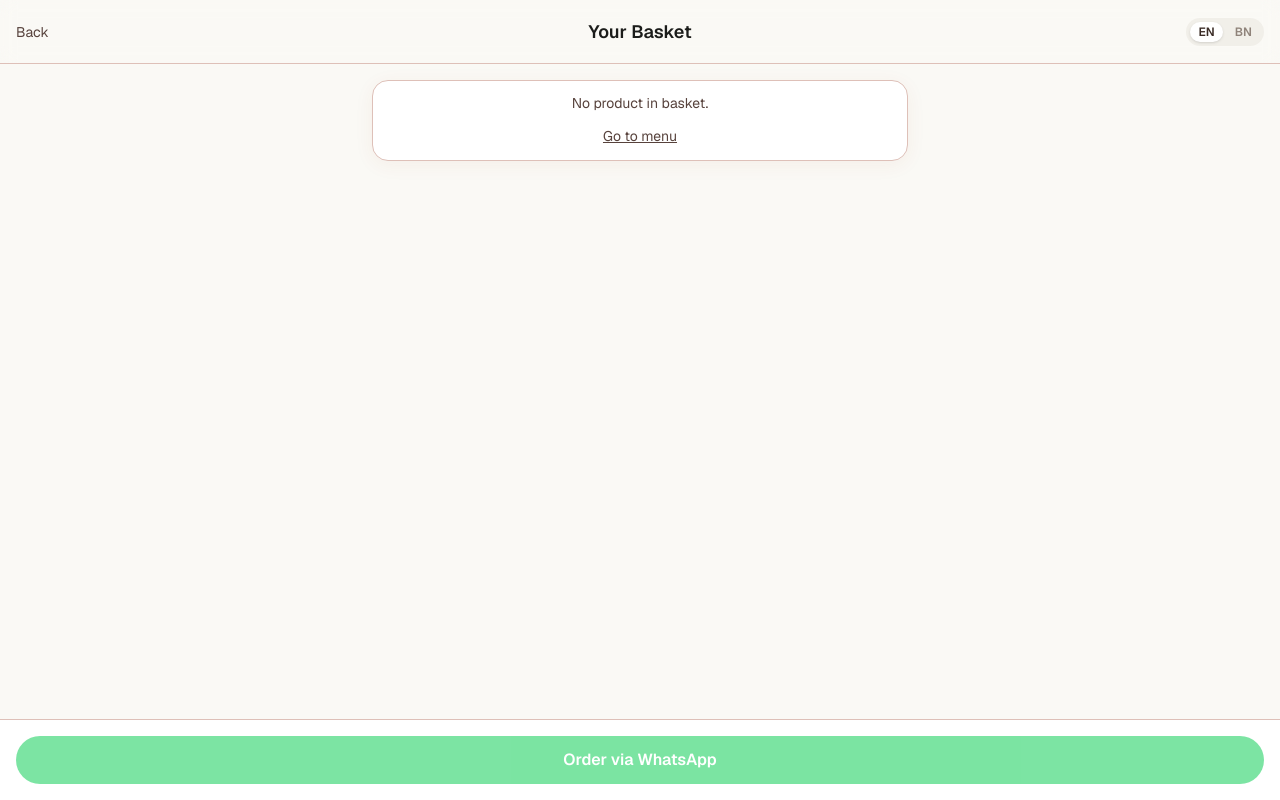
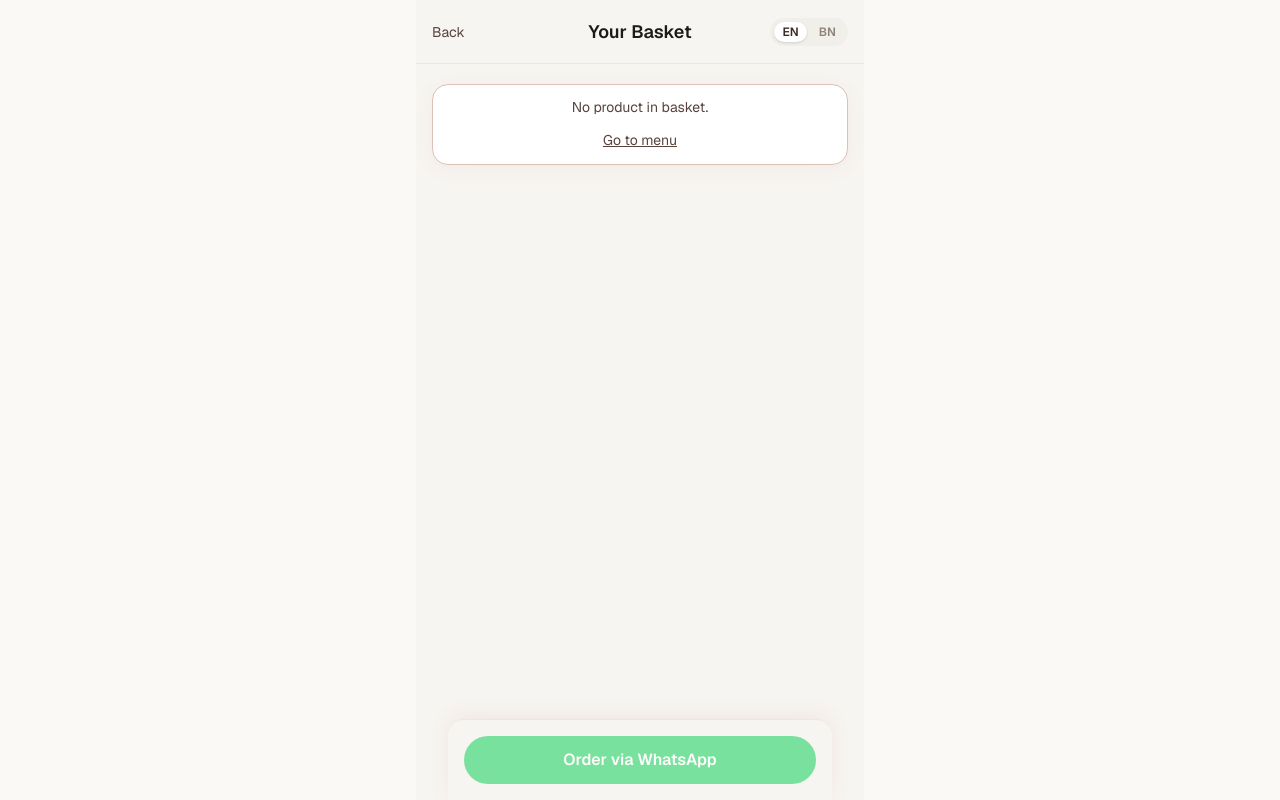
Before and after one commit to alaminsahed/qr-menu-mvp, a Next.js app: page /basket in a window 1280 px wide. Built offline with nearby package versions, Linux system fonts and the light colour scheme.

Commit message:
style: update BasketPage and related components for improved UI
- Modified styles in `BasketPage`, `CheckoutBar`, and `TopAppBar` to enhance visual consistency and user experience.
- Adjusted background colors, borders, and layout properties for a more cohesive design across components.

```diff
--- a/app/basket/_components/checkout-bar.tsx
+++ b/app/basket/_components/checkout-bar.tsx
@@ -8,7 +8,7 @@ type CheckoutBarProps = {
 
 export function CheckoutBar({ error, disabled, onOrder }: CheckoutBarProps) {
   return (
-    <div className="fixed inset-x-0 bottom-0 border-t border-default bg-surface p-4">
+    <div className="fixed inset-x-0 bottom-0 z-30 mx-auto w-full max-w-sm rounded-t-2xl border-t border-[#ebe7df] bg-[#f7f5f1]/95 p-4 shadow-[0_-4px_20px_rgba(172,68,37,0.08)] backdrop-blur-lg">
       {error ? <p className="ui-error mb-2">{error}</p> : null}
       <button
         type="button"
--- a/app/basket/_components/top-app-bar.tsx
+++ b/app/basket/_components/top-app-bar.tsx
@@ -10,7 +10,7 @@ export function TopAppBar({
   right?: ReactNode;
 }) {
   return (
-    <header className="sticky top-0 z-40 flex h-16 items-center justify-between border-b border-default bg-surface/90 px-4 backdrop-blur">
+    <header className="sticky top-0 z-40 flex h-16 items-center justify-between border-b border-[#ebe7df] bg-[#f7f5f1]/95 px-4 backdrop-blur-lg">
       <div className="w-20">{left}</div>
       <h1 className="ui-text-title text-center">{title}</h1>
       <div className="flex w-20 justify-end">{right}</div>
--- a/app/basket/page.tsx
+++ b/app/basket/page.tsx
@@ -77,7 +77,7 @@ export default function BasketPage() {
   };
 
   return (
-    <main className="min-h-screen bg-app pb-36">
+    <main className="mx-auto min-h-screen w-full max-w-md bg-[#f7f5f1] pb-36">
       <TopAppBar
         title="Your Basket"
         left={
@@ -88,7 +88,7 @@ export default function BasketPage() {
         right={<LanguageToggle />}
       />
 
-      <div className="ui-screen space-y-4">
+      <div className="space-y-4 px-4 pb-4 pt-5">
         {cartItems.length === 0 ? (
           <BasketEmptyState menuHref={menuHref} />
         ) : (
```
